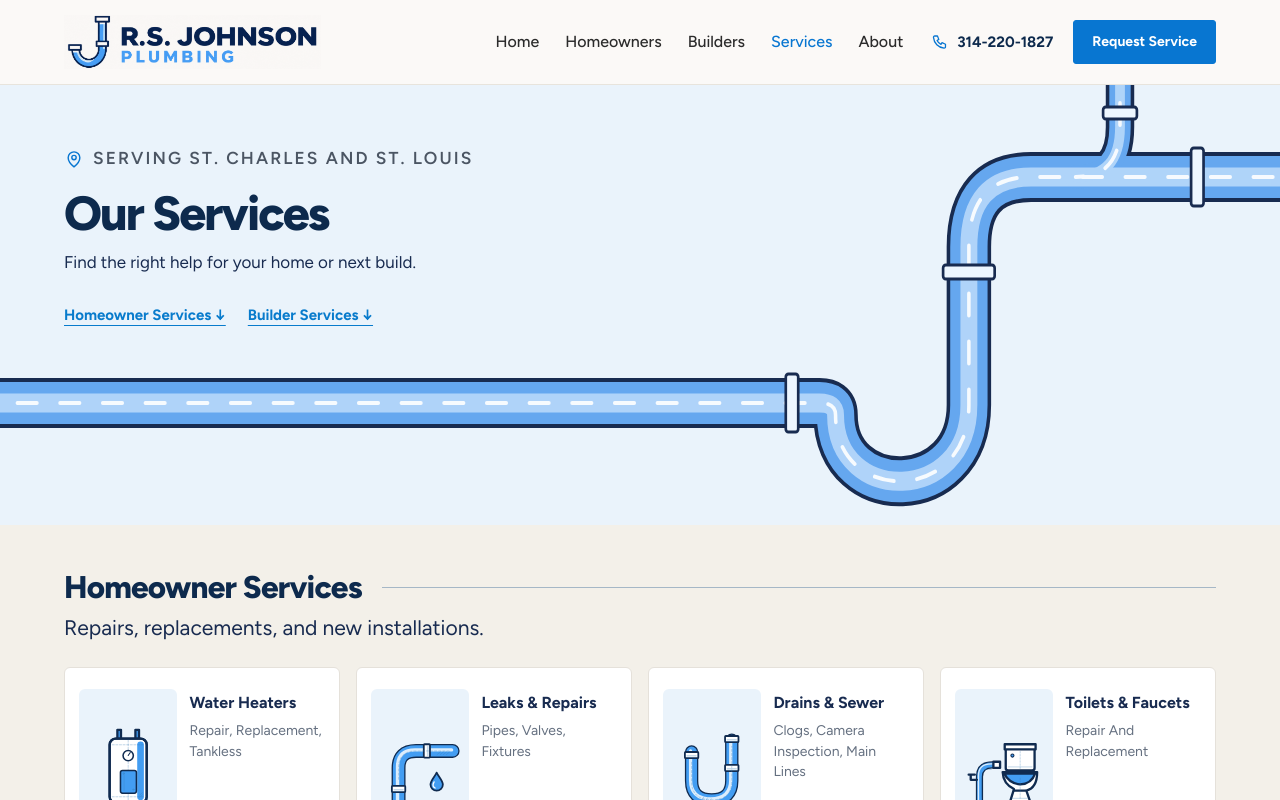
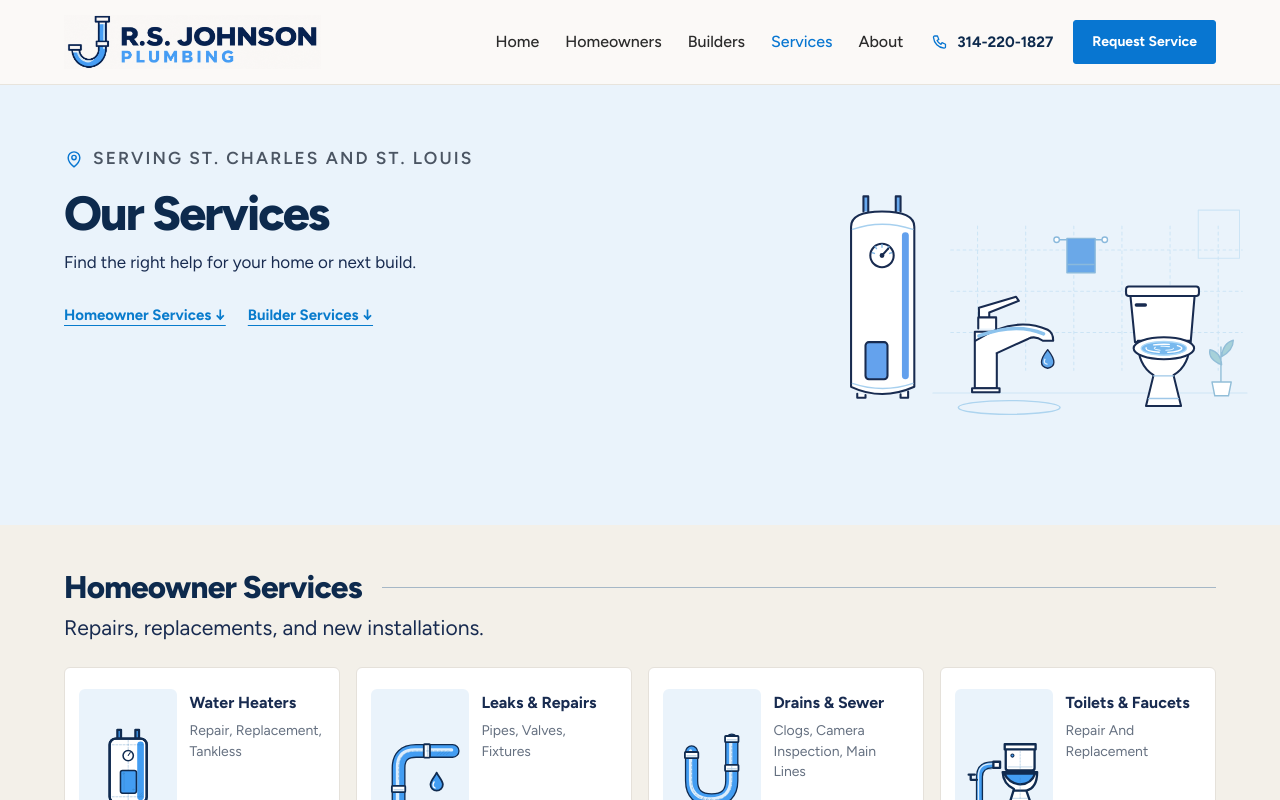
Before and after one commit to rs-johnson-plumbing/website, a Next.js app: page /services in a window 1280 px wide. Shown: the top 800 px of the page. Built offline with nearby package versions, Linux system fonts and the light colour scheme.

Commit message:
Replace services hero pipe with animated fixture vignette

```diff
--- a/src/components/concept-two/ui/ServiceSketch.tsx
+++ b/src/components/concept-two/ui/ServiceSketch.tsx
@@ -101,39 +101,54 @@ export function PipeBanner() {
  </svg>;
 }
 
-function MobileServicesPipe() {
- const route = "M204 -30V30Q204 80 254 80H268Q338 80 338 150V390";
- return <svg className="c2-services-pipe-mobile" viewBox="0 0 400 360" preserveAspectRatio="xMaxYMid slice" fill="none" strokeLinecap="round" strokeLinejoin="round" aria-hidden="true">
-  <defs><linearGradient id="services-pipe-blue" x1="0" x2="1"><stop stopColor="#83b9f6"/><stop offset=".5" stopColor="#397bd4"/><stop offset="1" stopColor="#9dcfff"/></linearGradient></defs>
-  <path d={route} stroke="#182b50" strokeWidth="46"/>
-  <path d={route} stroke="url(#services-pipe-blue)" strokeWidth="38"/>
-  <path d={route} stroke="#dcedfc" strokeWidth="3" transform="translate(-12 0)" opacity=".7"/>
-  <path d={route} stroke="#fff" strokeWidth="5" strokeDasharray="22 26" className="c2-hero-water" opacity=".85"/>
-  <g stroke="#182b50" strokeWidth="3" fill="#eaf3fb"><rect x="313" y="171" width="50" height="13" rx="2"/><rect x="313" y="294" width="50" height="13" rx="2"/><rect x="244" y="55" width="13" height="50" rx="2"/></g>
+
+/** Decorative services vignette; animation is limited to working details. */
+export function ServicesHeroPipe() {
+ return <svg className="c2-services-fixtures" viewBox="0 0 640 340" fill="none" stroke="#182b50" strokeWidth="3" strokeLinecap="round" strokeLinejoin="round" aria-hidden="true" focusable="false">
+  <g stroke="#bdddf2" strokeWidth="1.5" opacity=".65">
+   <path d="M196 90H620M196 150H620M196 210H620M235 55V265M305 55V265M375 55V265M445 55V265M515 55V265M585 55V265" strokeDasharray="4 5"/>
+   <path d="M170 298H627"/>
+   <rect x="556" y="32" width="60" height="70"/>
+  </g>
+  <g stroke="#8ab9dc" strokeWidth="2">
+   <path d="M353 75H417"/><circle cx="350" cy="75" r="4" fill="#fff"/><circle cx="420" cy="75" r="4" fill="#fff"/>
+   <path d="M365 73H406V123H365Z" fill="#6aa8e8"/><path d="M367 111H404"/>
+  </g>
+  <g fill="#fff">
+   <path d="M69 34V12H76V34M116 34V12H123V34" fill="#68a9ef"/>
+   <path d="M51 56Q51 34 96 34Q143 34 143 56V289Q96 310 51 289Z"/>
+   <path d="M53 60Q96 45 141 60M53 284Q97 299 141 284" stroke="#a7d0ef" strokeWidth="2"/>
+   <path d="M60 299V305H72V301M123 300V305H134V296"/>
+   <path d="M130 69V273" stroke="#62a0ed" strokeWidth="10"/>
+   <rect x="72" y="224" width="32" height="54" rx="5" fill="#64a2ed"/>
+   <circle cx="96" cy="98" r="17"/>
+   <path d="M82 94l3 1M86 85l2 3M96 82v4M106 85l-2 3M110 94l-3 1" stroke="#80b8e7" strokeWidth="2"/>
+   <path className="c2-hero-gauge" d="M96 98L105 88" strokeWidth="3"/>
+   <circle cx="96" cy="98" r="2" fill="#182b50"/>
+  </g>
+  <g>
+   <path d="M231 291V209H263V291Z" fill="#fff"/>
+   <path d="M232 222Q289 185 337 206Q345 210 345 222H330Q319 214 309 219L263 240" fill="#fff"/>
+   <path d="M237 215Q291 195 331 212" stroke="#8dc3ed" strokeWidth="5"/>
+   <path d="M236 204V188H262V204M237 187V174L291 158L295 164L252 181V188" fill="#fff"/>
+   <path d="M227 291H267V297H227Z" fill="#fff"/>
+   <g className="c2-hero-drop"><path d="M337 235Q319 258 337 262Q355 258 337 235Z" fill="#60a7ec" strokeWidth="2"/><path d="M333 249Q330 255 336 256" stroke="#dcedff" strokeWidth="2"/></g>
+   <ellipse cx="281" cy="319" rx="74" ry="10" stroke="#add4ef" strokeWidth="2"/>
+  </g>
+  <g fill="#fff">
+   <path d="M457 153H551L545 224H464Z"/>
+   <rect x="451" y="143" width="106" height="14" rx="4"/>
+   <path d="M468 222H544Q544 258 520 272L531 317H480L491 272Q468 258 468 222Z"/>
+   <path d="M491 273H520M484 306H527" stroke="#9ec7e8" strokeWidth="2"/>
+   <ellipse cx="506" cy="233" rx="44" ry="16"/>
+   <ellipse cx="506" cy="233" rx="33" ry="10" fill="#78b9ee" stroke="#aed9f8" strokeWidth="2"/>
+   <ellipse className="c2-hero-bowl" cx="506" cy="233" rx="26" ry="6" stroke="#fff" strokeWidth="2" strokeDasharray="22 12" fill="none"/>
+   <ellipse className="c2-hero-bowl" cx="506" cy="233" rx="14" ry="3" stroke="#e8f6ff" strokeWidth="1.5" strokeDasharray="12 8" fill="none"/>
+   <path d="M466 170H479" strokeWidth="5"/>
+  </g>
+  <g stroke="#92bed8" strokeWidth="2">
+   <path d="M589 284V231M590 257Q570 249 573 235Q589 239 590 257M590 245Q607 236 607 221Q592 225 590 245" fill="#a7d1d9"/>
+   <path d="M576 282H604L600 302H580Z" fill="#fff"/>
+  </g>
  </svg>;
 }
-
-
-/** Desktop J silhouette: both feeds converge before the continuous outlet. */
-export function ServicesHeroPipe() {
- const main = "M1480 92H1160Q1090 92 1090 162V320C1090 420 940 420 940 330Q940 318 922 318H-40";
- const feed = "M1260 -30V42Q1260 92 1210 92";
- return <>
-  <MobileServicesPipe/>
-  <svg className="c2-services-pipe-desktop" viewBox="0 0 1440 440" preserveAspectRatio="none" fill="none" strokeLinecap="round" strokeLinejoin="round" aria-hidden="true" focusable="false">
-   <g stroke="#182b50"><path d={main} strokeWidth="50"/><path d={feed} strokeWidth="32"/></g>
-   <g stroke="#65a7ef"><path d={main} strokeWidth="42"/><path d={feed} strokeWidth="24"/></g>
-   <g stroke="#d7ecff" opacity=".65"><path d={main} strokeWidth="19"/><path d={feed} strokeWidth="11"/></g>
-   <g stroke="#fff" strokeWidth="4" strokeDasharray="22 26" opacity=".9">
-    <path d={main} className="c2-hero-water"/>
-    <path d={feed} className="c2-hero-water"/>
-   </g>
-   <g stroke="#182b50" strokeWidth="3" fill="#edf6ff">
-    <rect x="1241" y="22" width="38" height="12" rx="3"/>
-    <rect x="1340" y="63" width="14" height="58" rx="3"/>
-    <rect x="1061" y="180" width="58" height="14" rx="3"/>
-    <rect x="884" y="289" width="14" height="58" rx="3"/>
-   </g>
-  </svg>
- </>;
-}
```
